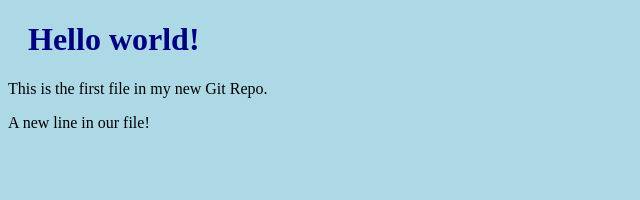
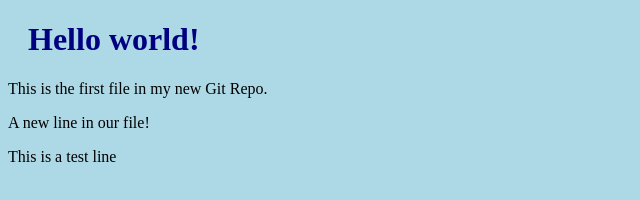
Before and after one commit to JeanSarr/Hello-World, a plain HTML site: page index.html in a window 1280 px wide. Shown: the whole page, without its empty margins (0-640 px from the left). Drawn offline with Linux system fonts and the light colour scheme.

Commit message:
updated index again

```diff
--- a/index.html
+++ b/index.html
@@ -9,7 +9,7 @@
 <h1>Hello world!</h1>
 <p>This is the first file in my new Git Repo.</p>
 <p>A new line in our file!</p>
-
+<p>This is a test line</p>
 
 </body>
 </html>
```
